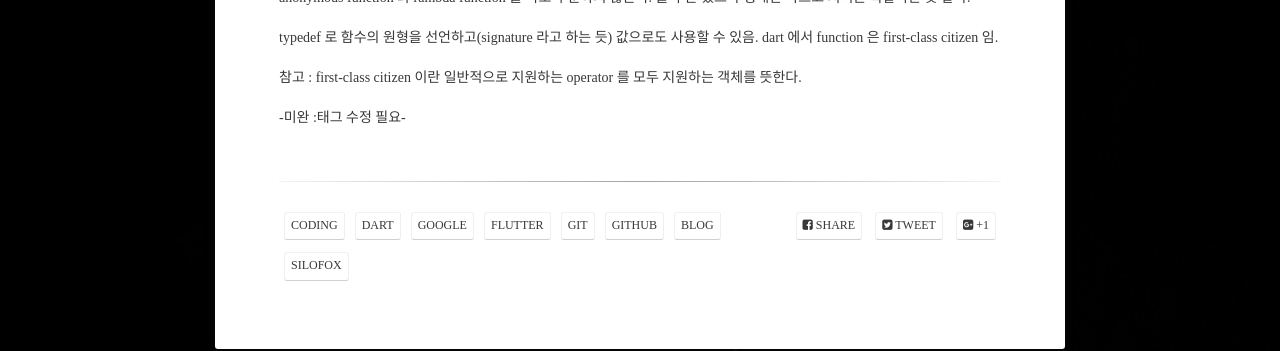
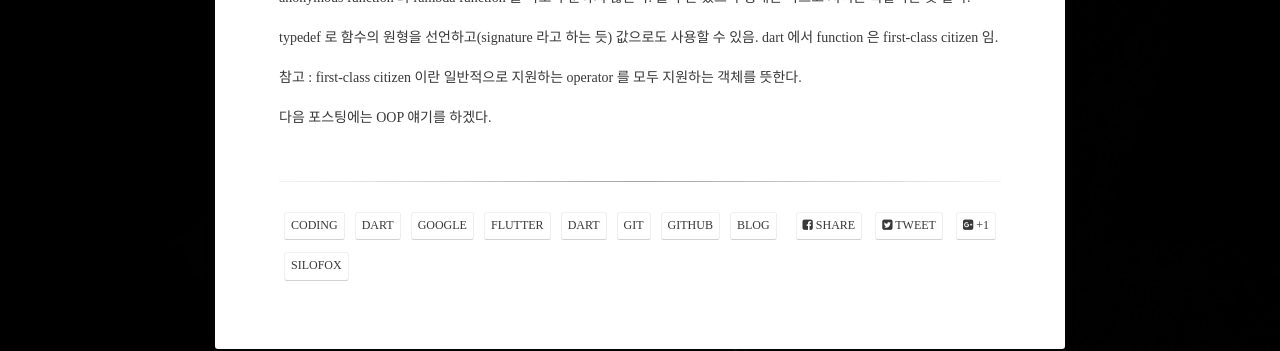
Before and after one commit to siloFoX/siloFoX.github.io, a Jekyll site: the page built from _posts/2023-03-29-learning-dart-1.md, in a window 1280 px wide. Shown: the part 1557-1908 px from the top of the page. Built offline with Jekyll 4.4.1, drawn with Linux system fonts in a browser that asks for light colours; comment, search, counter and statistics services are not loaded.

Commit message:
Finish Learning dart 1.md

```diff
--- a/_posts/2023-03-29-learning-dart-1.md
+++ b/_posts/2023-03-29-learning-dart-1.md
@@ -8,6 +8,7 @@ tag:
 - dart
 - google
 - flutter
+- dart
 - git
 - github
 - blog
@@ -73,4 +74,4 @@ typedef 로 함수의 원형을 선언하고(signature 라고 하는 듯) 값으
 
 참고 : first-class citizen 이란 일반적으로 지원하는 operator 를 모두 지원하는 객체를 뜻한다.<br>
 
--미완 :태그 수정 필요-
+다음 포스팅에는 OOP 얘기를 하겠다.
```
